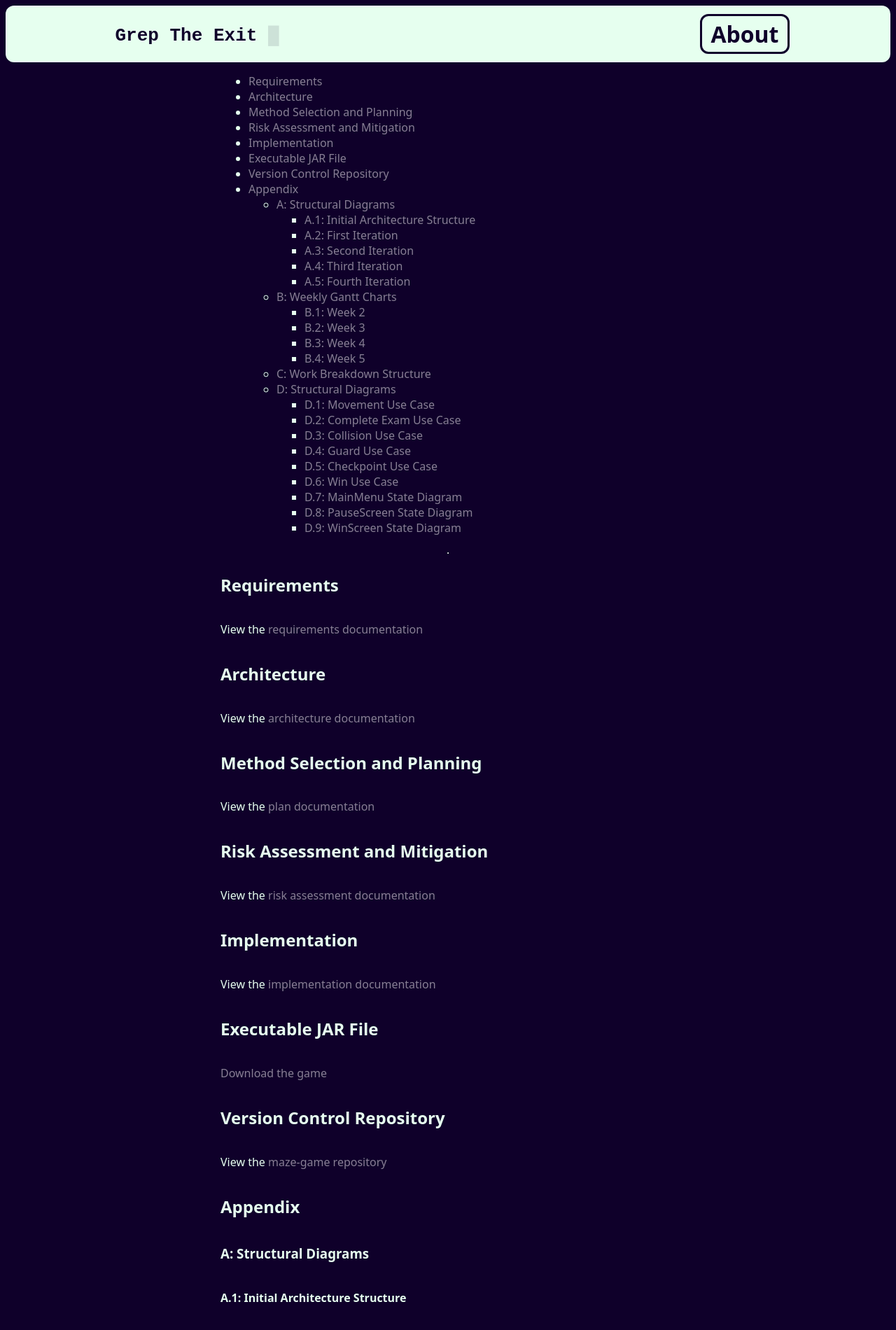
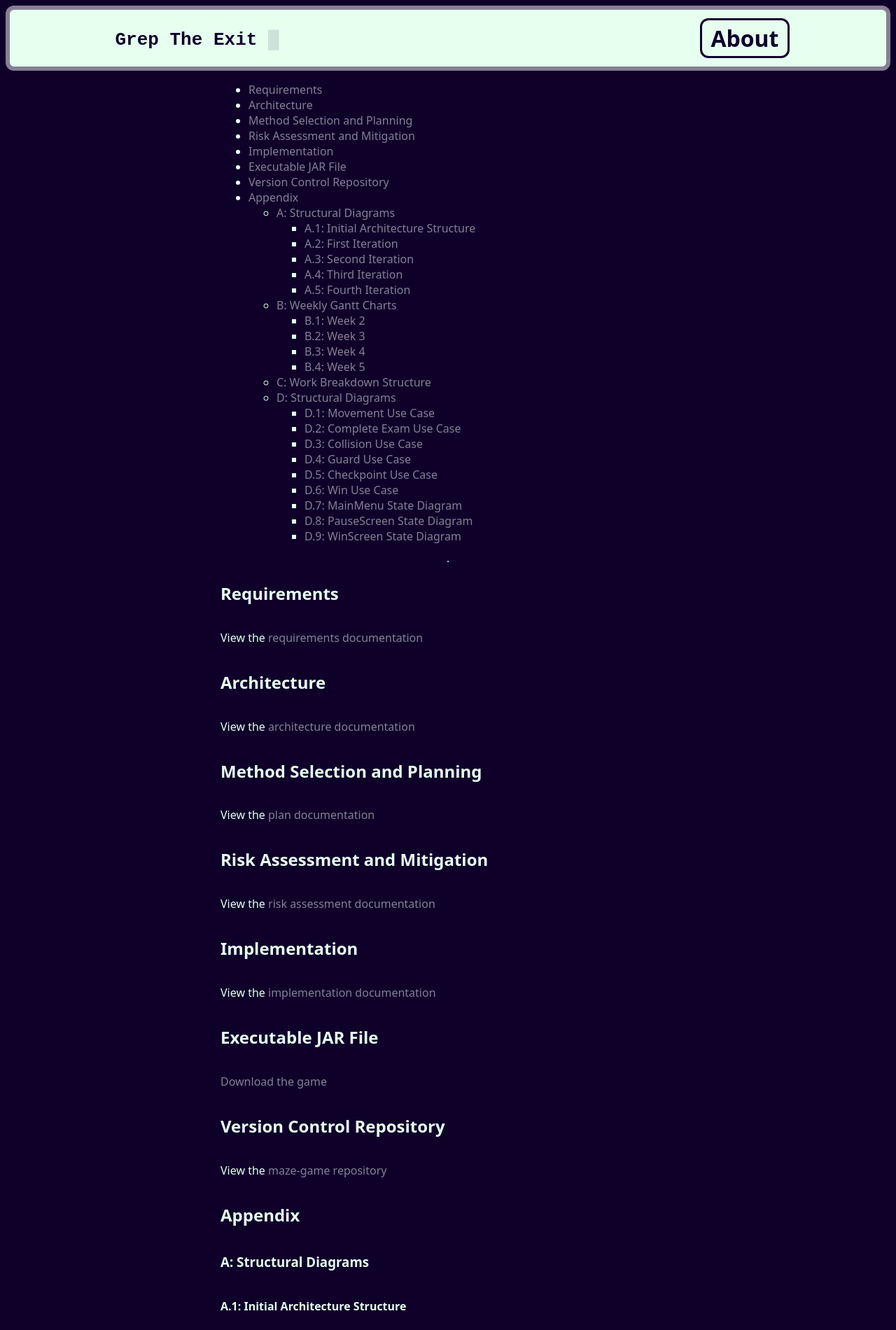
Before and after one commit to ENG1-C2G3/eng1-c2g3.github.io, a Jekyll site: the page built from index.markdown, in a window 1280 px wide. Shown: the top 1900 px of the page at 70% size. Built offline with Jekyll 4.4.1, drawn with Linux system fonts in a browser that asks for light colours.

Commit message:
theme: Add border for header + footer

```diff
--- a/_includes/footer.html
+++ b/_includes/footer.html
@@ -1,4 +1,4 @@
-<footer id="footer" class="site-footer h-card">
+<footer id="footer">
   <data class="u-url" href="{{ "/" | relative_url }}"></data>
 
   <div class="wrapper">
--- a/_sass/_stylesheet.scss
+++ b/_sass/_stylesheet.scss
@@ -28,21 +28,28 @@
     grid-template-columns: subgrid;
     grid-auto-rows: min-content;
     grid-column: content;
+
+    border: solid;
+    border-width: calc(var(--border-radius) / 2);
+    border-color: $tritary-color;
+    border-radius: var(--border-radius);
+  }
+
+  & > main {
+    border: none;
   }
 
   & > header {
     font-size: var(--header-font-size);
     background-color: $secondary-color;
     padding: var(--padding);
-    border-radius: var(--border-radius);
     grid-column: full-width;
   }
 
   & > footer {
-    color: $tritary-color;
+    color: $primary-color;
     background-color: $secondary-color;
     padding: var(--padding);
-    border-radius: var(--border-radius);
     grid-column: full-width;
   }
 }
@@ -71,22 +78,6 @@
   display: grid;
   grid-gap: var(--padding);
   padding: var(--padding);
-}
-
-// Navigation Buttons + Links
-.menu-trigger {
-  font-size: 1em;
-  background-color: $secondary-color;
-  cursor:pointer;
-  border-width: 3px;
-  display: none;
-}
-.menu-trigger:checked ~ .nav-sidebar {
-  display: block;
-}
-
-.menu-trigger:checked ~ .left-nav > .nav-sidebar {
-  display: block;
 }
 
 .navbar-link {
```
